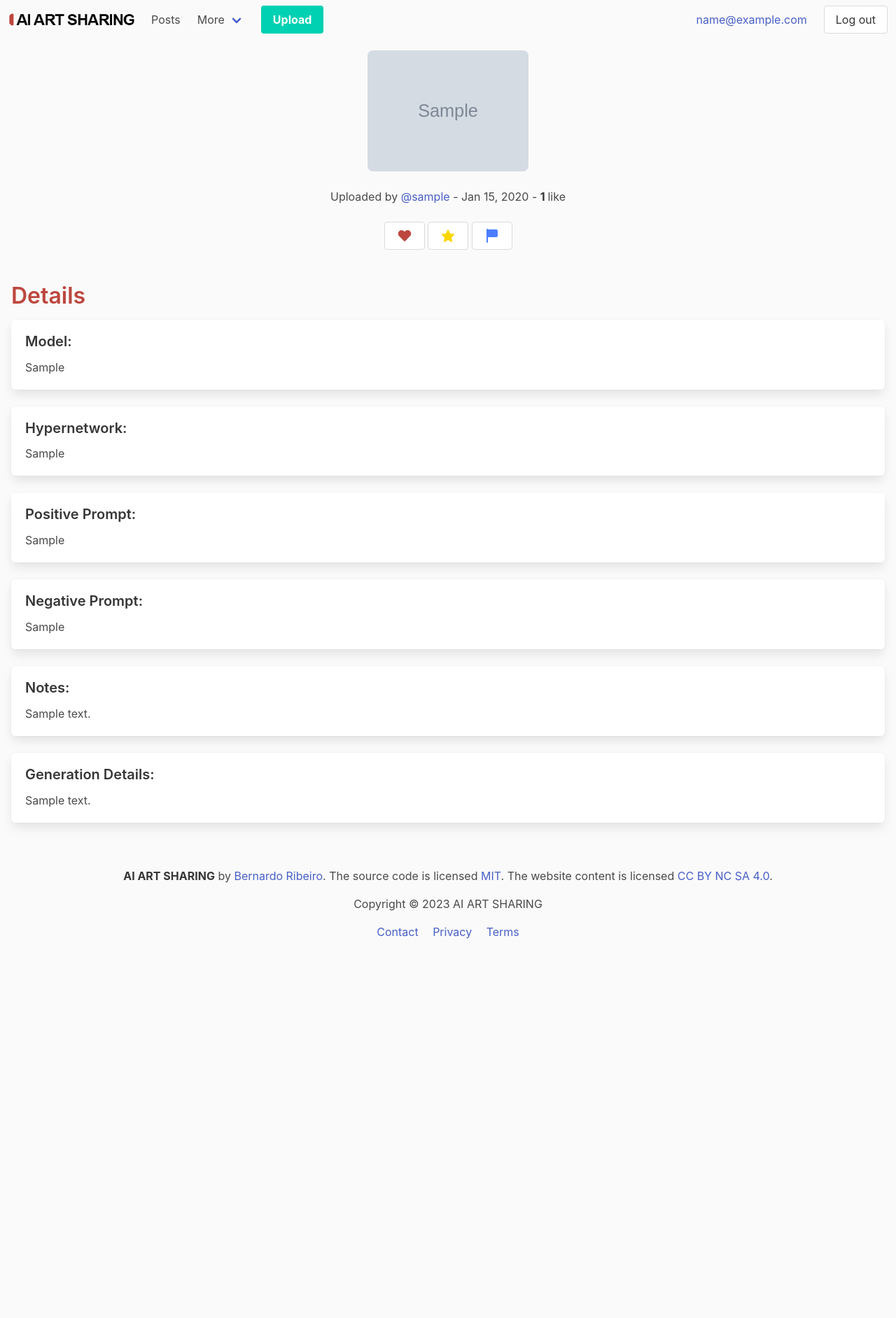
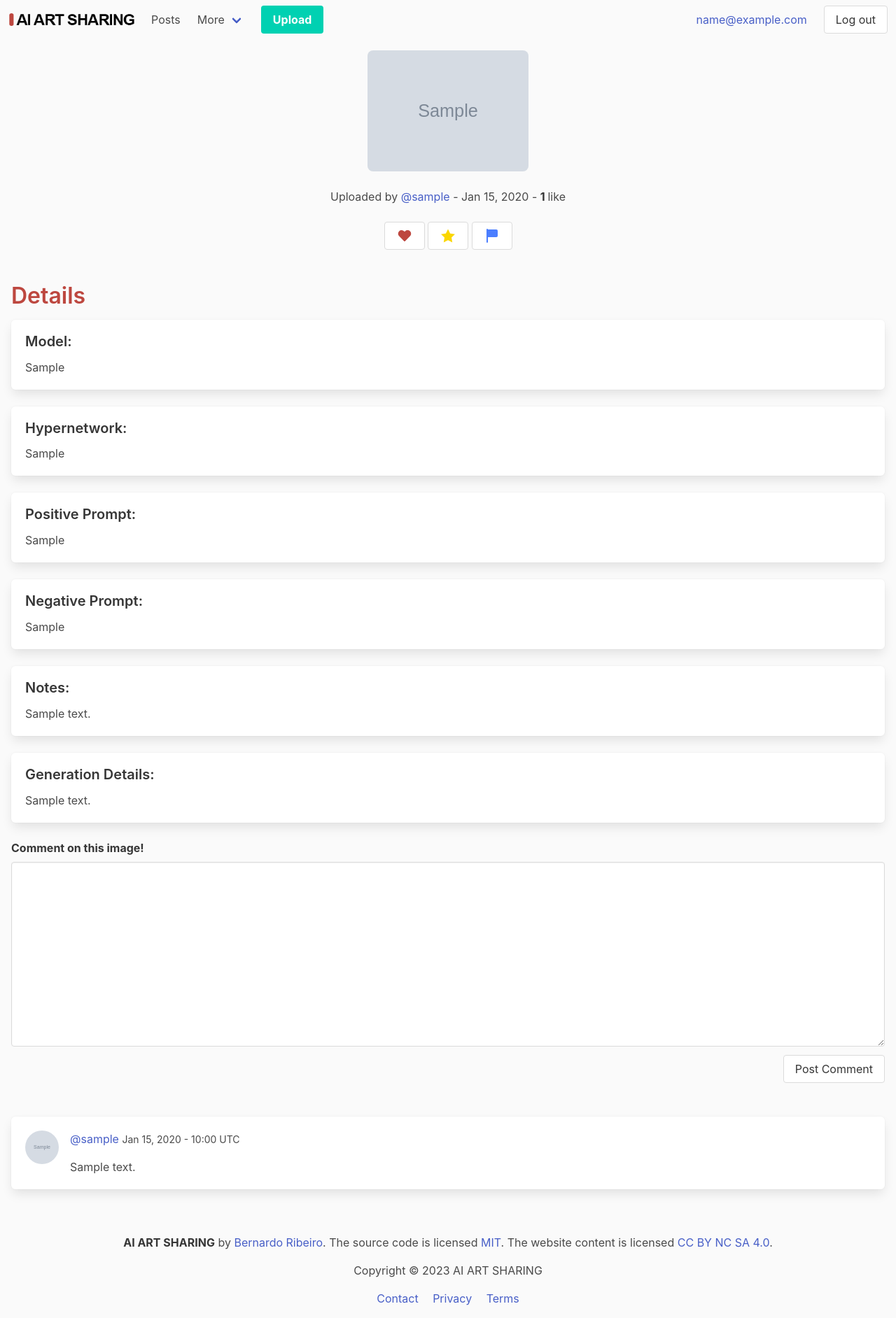
Before and after one commit to bernasx/aiartsharing, a Django app: page /content/detail/00000000-0000-0000-0000-000000000001 in a window 1280 px wide. Shown: the whole page at 70% size. Before the commit the page ends 1342 px from the top, so only its background shows below. Run offline with Django 4.2, Linux system fonts and the light colour scheme; a user stored in the database is signed in; tables that the repository leaves empty hold one stand-in row (values such as "Sample post"); grey boxes marked "Sample" are stand-in pictures; some libraries are stand-ins or nearby versions.

Commit message:
Added comments and fixed various bugs

```diff
--- a/aiart_auth/models.py
+++ b/aiart_auth/models.py
@@ -13,7 +13,7 @@ class CustomUser(AbstractBaseUser, PermissionsMixin):
     is_staff = models.BooleanField(default=False)
     is_active = models.BooleanField(default=True)
     date_joined = models.DateTimeField(default=timezone.now)
-    username = models.CharField(max_length=40)
+    username = models.CharField(max_length=24)
     profile_picture = models.ImageField(upload_to='media/pfp/', default='media/pfp/default.png', blank=True)
     profile_picture_last_update = models.DateTimeField(default=timezone.now)
 
--- a/aiart_content/forms.py
+++ b/aiart_content/forms.py
@@ -1,6 +1,5 @@
 from django import forms
-from .models import ImagePost
-
+from .models import ImagePost, ImagePostComment
 
 class ImagePostCreationForm(forms.ModelForm):
 
@@ -21,6 +20,16 @@ class ImagePostCreationForm(forms.ModelForm):
             "onlineService": "Online Service"
         }
 
+
+    def clean(self):
+        cd = super(ImagePostCreationForm, self).clean()
+
+        onlineService = cd.get("onlineService")
+        if onlineService == "":
+            self.add_error('onlineService', forms.ValidationError('Please select a service!'))
+        return cd
+
+
 class ImagePostChangeForm(forms.ModelForm):
 
     class Meta:
@@ -40,6 +49,7 @@ class ImagePostChangeForm(forms.ModelForm):
             "onlineService": "Online Service"
         }
 
+#Search
 
 class SimpleSearchForm(forms.Form):
     keyword = forms.CharField(label="Search for anything", max_length=100, required=False)
@@ -63,3 +73,15 @@ class AdvancedOnlineServiceSearchForm(forms.Form):
     service = forms.ChoiceField(label="Service", choices=choices, required=False)
     keyword = forms.CharField(label="Keywords", max_length=100, required=False)
     search_type = forms.CharField(widget=forms.HiddenInput, initial='advanced_online')
+
+# Comment
+
+class CommentCreationForm(forms.ModelForm):
+
+    class Meta:
+        model = ImagePostComment
+
+        fields = ("content",)
+        labels = {
+            "content":"Comment on this image!",
+        }
--- a/aiart_content/models.py
+++ b/aiart_content/models.py
@@ -35,7 +35,7 @@ class Comment(models.Model):
     uuid = models.UUIDField(default=uuid.uuid4, editable=False, unique=True)
     user = models.ForeignKey(CustomUser, on_delete=models.CASCADE)
     publish_date = models.DateTimeField(default=timezone.now, editable=False)
-    content = models.TextField()
+    content = models.TextField(blank=False)
 
 class ImagePostComment(Comment):
     imagepost = models.ForeignKey(ImagePost, on_delete=models.CASCADE)
--- /dev/null
+++ b/aiart_content/templates/comments/commentlist.html
@@ -0,0 +1,25 @@
+{% load static %}
+<div id="comment-list" class="mt-6">
+    <link rel="stylesheet" href="{% static 'css/comment.css' %}" type="text/css">
+    {%for comment in comments %}
+    <article class="media box">
+        <figure class="media-left image is-48x48 ">
+            <img class="img-cover-fit is-rounded" src="{{comment.user.profile_picture.url}}">
+        </figure>
+
+        <div class="media-content">
+            <div class="content">
+                <p>
+                    <a href="{% url 'auth:profile' comment.user.uuid %}"> @{{comment.user.username}}</a>
+                    <small><time datetime="{{comment.publish_date|date:"Y-m-dT:H:i"}}">{{comment.publish_date|date:"M d, Y - H:i e"}}</time></small>
+                    <br>
+                </p>
+                <p>
+                    {{comment.content}}
+                </p>
+            </div>
+        </div>
+
+    </article>
+    {%endfor%}
+</div>
--- /dev/null
+++ b/aiart_content/templates/comments/create.html
@@ -0,0 +1,15 @@
+{%load widget_tweaks%}
+<form method="POST" hx-post="{% url 'content:post_comment' %}" autocomplete='off' hx-target='#comment-list' hx-swap='innerHTML' hx-vals='{"post_uuid":"{{imagepost_uuid}}", "user_commenting":"{{user_liking_uuid}}"}'>
+    <div class="field">
+        <label class="label label">{{ comment_form.content.label_tag }}</label>
+        {{ comment_form.content.errors }}
+        <div class="control">
+            {% render_field comment_form.content class="textarea"%}
+        </div>
+    </div>
+    <div class="field has-text-right">
+        <div class="control">
+            <button type="submit" class="button">Post Comment</button>
+        </div>
+    </div>
+</form>
--- a/aiart_content/templates/imageposts/detail.html
+++ b/aiart_content/templates/imageposts/detail.html
@@ -7,7 +7,7 @@
 <div class="columns is-centered">
     <div class="column is-one-fifth">
             <figure class="image">
-                <img src="{{object.image_url}}" alt="Image" alt="Profile Picture">
+                <img id="main-image" src="{{object.image_url}}" alt="Image" alt="Profile Picture">
             </figure>
     </div>
 </div>
@@ -55,10 +55,13 @@
     </div>
     {%endif%}
 
+    {%if object.notes%}
     <div class="box">
     <h3 class="is-size-5 has-text-weight-semibold">Notes: </h3>
     <p>{{object.notes}} </p>
     </div>
+    {%endif%}
+
     {% if object.generation_details%}
     <div class="box">
     <h3 class="is-size-5 has-text-weight-semibold">Generation Details: </h3>
@@ -67,4 +70,7 @@
     {% endif %}
 </div>
 
+{% include '../comments/create.html' %}
+{% include '../comments/commentlist.html' %}
+
 {% endblock content %}
--- a/aiart_content/templates/imageposts/partials/post_cards.html
+++ b/aiart_content/templates/imageposts/partials/post_cards.html
@@ -19,7 +19,7 @@
                     <div class="block">
                         <time datetime="{{post.publish_date|date:"Y-m-d"}}">{{post.publish_date|date:"M d, Y"}}</time>
                         <br>
-                        <a href="{% url 'auth:profile' post.user.uuid %}"> @{{post.user.username}} </a>
+                        <a class="username-field" href="{% url 'auth:profile' post.user.uuid %}"> @{{post.user.username}} </a>
                     </div>
                 </div>
             </div>
--- a/aiart_content/urls.py
+++ b/aiart_content/urls.py
@@ -11,7 +11,8 @@ urlpatterns = [
 htmx_urlpatterns = [
    path('like_imagepost/', views.likeImagePost, name="like_imagepost"),
    path('favorite_imagepost/', views.favoriteImagePost, name="favorite_imagepost"),
-   path('search/',views.searchView, name='search')
+   path('search/',views.searchView, name='search'),
+   path('post_comment',views.postComment,name="post_comment")
 ]
 
 
--- a/aiart_content/views.py
+++ b/aiart_content/views.py
@@ -1,7 +1,7 @@
 from django.views.generic import DetailView, ListView
 from django.contrib.auth.decorators import login_required
-from .forms import ImagePostCreationForm, SimpleSearchForm, AdvancedLocalSearchForm, AdvancedOnlineServiceSearchForm
-from .models import ImagePost
+from .forms import ImagePostCreationForm, SimpleSearchForm, AdvancedLocalSearchForm, AdvancedOnlineServiceSearchForm, CommentCreationForm
+from .models import ImagePost, ImagePostComment
 from django.shortcuts import render, redirect
 from aiart_auth.models import CustomUser
 from django.urls import reverse
@@ -40,6 +40,9 @@ def CreateImagePostView(request):
 
             imagepost.save()
             return redirect('content:detail_imagepost',uuid=imagepost.uuid)
+        else:
+
+            return render(request,'imageposts/create.html', context)
         return render(request,'imageposts/create.html', context)
 
 
@@ -59,7 +62,6 @@ class DetailImagePostView(DetailView):
         context['likes'] = post.liked_image_posts.all().count()
 
 
-
         if self.request.user.liked_image_posts.filter(uuid=ImagePost.objects.get(uuid=self.kwargs.get('uuid')).uuid).exists():
             # These have to be strings because that's how we get them from the client. Could make them bools but it's just one comparison when rendering the template
             # so it's probably fine.
@@ -69,6 +71,10 @@ class DetailImagePostView(DetailView):
         if self.request.user.favorited_image_posts.filter(uuid=ImagePost.objects.get(uuid=self.kwargs.get('uuid')).uuid).exists():
             context['user_favorited_post'] = "True"
 
+        #comment section
+        context['comments'] = ImagePostComment.objects.filter(imagepost=post).order_by('-publish_date')
+        form = CommentCreationForm
+        context['comment_form'] = form
         return context
 
 class ListImagePostsView(ListView):
@@ -149,3 +155,14 @@ def favoriteImagePost(request):
     context = {'imagepost_uuid':liked_post.uuid,'user_liking_uuid':user.uuid,'user_favorited_post':user_favorited_post, 'user_liked_post':user_did_like_post}
 
     return render(request, 'imageposts/partials/detail_like_favorite_buttons.html', context=context)
+
+def postComment(request):
+    if(request.method =='POST'):
+        post = ImagePost.objects.get(uuid=request.POST.get('post_uuid'))
+        user = CustomUser.objects.get(uuid=request.POST.get('user_commenting'))
+        content = request.POST.get('content')
+        comment = ImagePostComment(user=user,imagepost=post,content=content)
+        comment.save()
+        comments = ImagePostComment.objects.filter(imagepost=post).order_by('-publish_date')
+        context = {'comments':comments, 'post_uuid':post.uuid,'user_commenting':user.uuid}
+        return render(request, 'comments/commentlist.html', context=context)
--- /dev/null
+++ b/static/css/comment.css
@@ -0,0 +1,4 @@
+img.img-cover-fit {
+    object-fit: cover;
+    height: 100%;
+}
--- a/static/css/detail.css
+++ b/static/css/detail.css
@@ -3,10 +3,10 @@
     font-weight: 600;
 }
 
-img {
+#main-image {
     border-radius: 8px;
 }
 
 p {
-    word-wrap: break-word;
+    word-break: break-all;
 }
```
Also changed, not shown: static/css/cards.css (+8 -0 lines).
